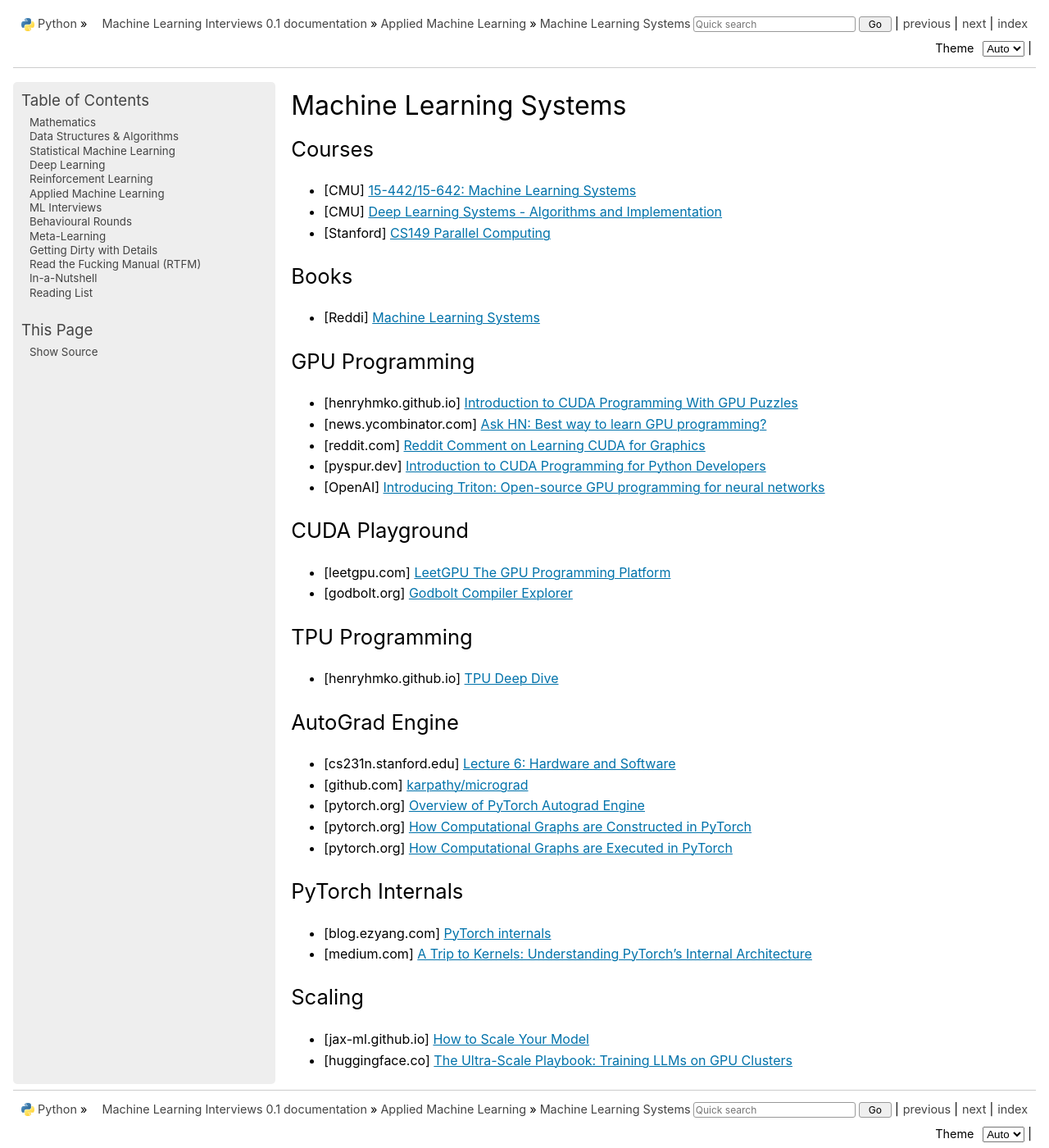
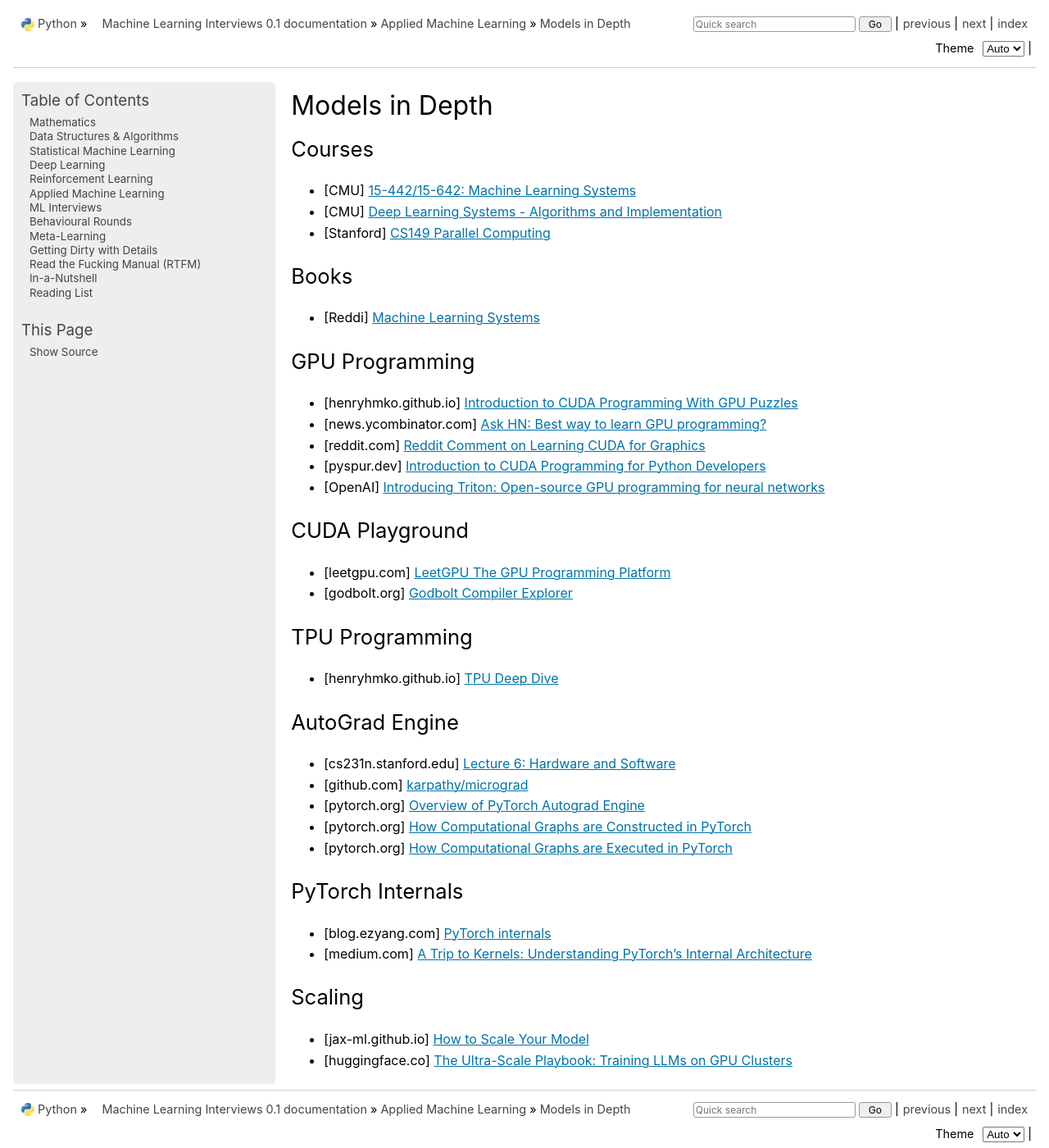
Before and after one commit to uselesstechjunks/leetcode, a Sphinx documentation site: the page built from docs/source/applied/sys/mlsys.rst, in a window 1280 px wide and 1400 px high. Shown: the whole window at 82% size. Built offline with Sphinx 7.4.7, drawn with Linux system fonts in a browser that asks for light colours; pages that are not in the unit, such as notebooks, are missing from menus.

Commit message:
Update mlsys.rst

```diff
--- a/docs/source/applied/sys/mlsys.rst
+++ b/docs/source/applied/sys/mlsys.rst
@@ -1,5 +1,5 @@
 ###############################################################################
-Machine Learning Systems
+Models in Depth
 ###############################################################################
 *******************************************************************************
 Courses
```
